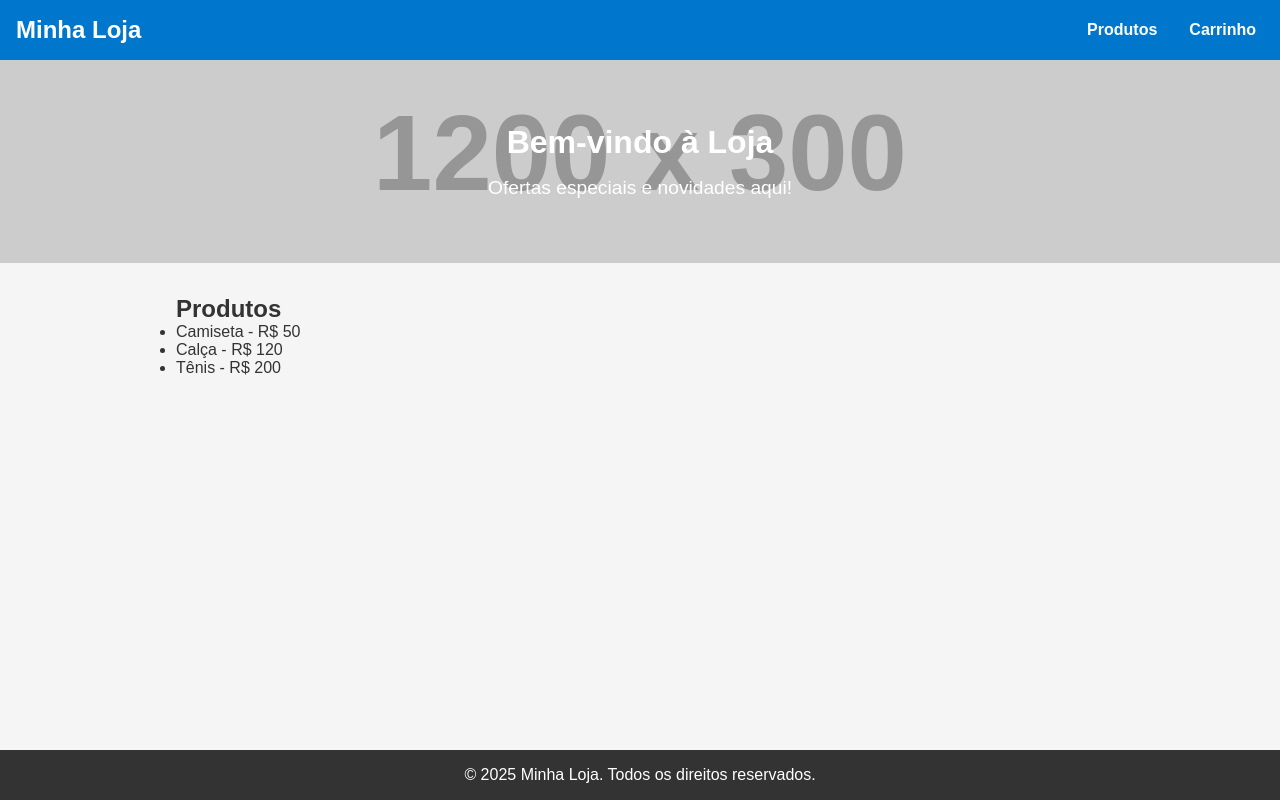
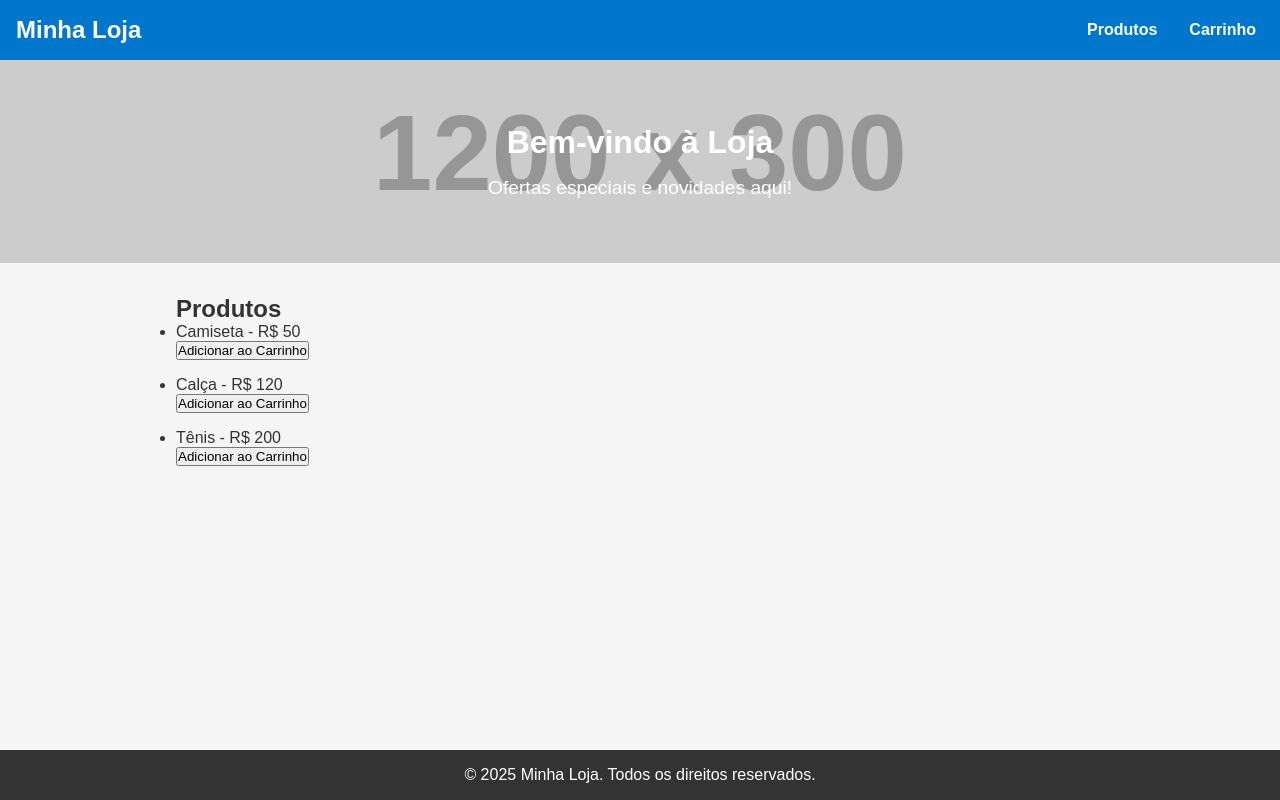
Before and after one commit to Henrincode/senac-exercicio-react-loja, a React (Vite) app: page / in a window 1280 px wide. Built offline with nearby package versions, Linux system fonts and the light colour scheme.

Commit message:
feat: Produtos.jsx recebendo props

```diff
--- a/src/pages/Produtos.jsx
+++ b/src/pages/Produtos.jsx
@@ -1,23 +1,17 @@
 import { useState, useEffect } from 'react'
 
-export default function Produtos() {
-  const [produtos, setProdutos] = useState([])
-
-  useEffect(() => {
-    setProdutos([
-      { id: 1, nome: 'Camiseta', preco: 50 },
-      { id: 2, nome: 'Calça', preco: 120 },
-      { id: 3, nome: 'Tênis', preco: 200 }
-    ])
-  }, [])
-
+export default function Produtos({ produtos, adicionarAoCarrinho }) {
   return (
     <main>
       <h2>Produtos</h2>
       <ul>
         {produtos.map(produto => (
-          <li key={produto.id}>
+          <li key={produto.id} style={{ marginBottom: '1rem' }}>
             {produto.nome} - R$ {produto.preco}
+            <br />
+            <button onClick={() => adicionarAoCarrinho(produto)}>
+              Adicionar ao Carrinho
+            </button>
           </li>
         ))}
       </ul>
```
